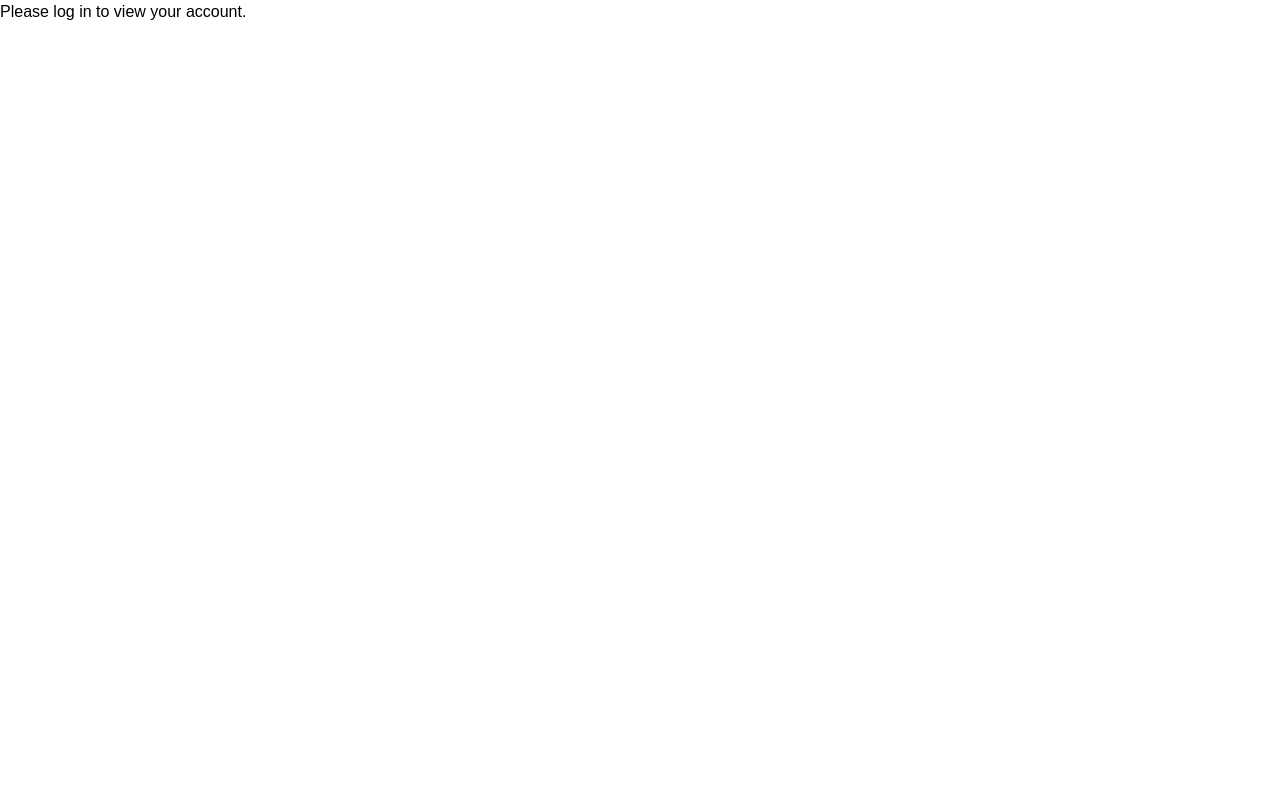
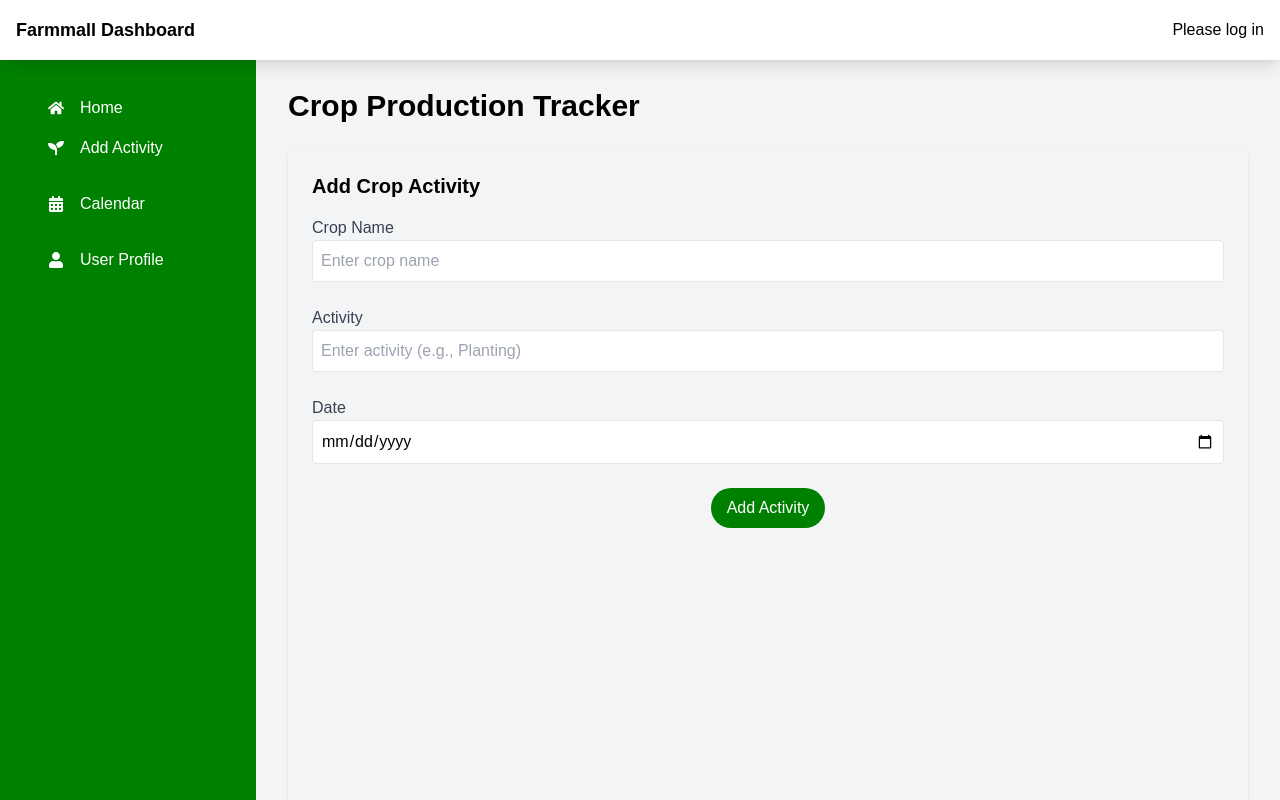
Before and after one commit to Griffin-Ndede/farm_mall, a React (Vite) app: page /dashboard in a window 1280 px wide. Shown: the top 800 px of the page. Built offline with nearby package versions, Linux system fonts and the light colour scheme; no server answers.

Commit message:
modifies the dashboard to handle the logged in user

```diff
--- a/src/Pages/Dashboard.jsx
+++ b/src/Pages/Dashboard.jsx
@@ -19,16 +19,17 @@ function Dashboard() {
     activity_date: "",
   });
   const [isSidebarOpen, setIsSidebarOpen] = useState(false);
-  const {user, logout} = useContext(UserContext)
-console.log(user)
-  // Fetch activities from the backend
+  const { user, logout } = useContext(UserContext);
+
+  console.log(user);
+
   useEffect(() => {
     const fetchActivities = async () => {
       try {
         const response = await fetch(`${BASE_URL}/activities/`);
         const data = await response.json();
-        console.log(data)
-        // Map backend data to event format
+        console.log(data);
+
         const formattedEvents = data.map((activity) => ({
           title: `${activity.crop_name} - ${activity.activity}`,
           start: moment(activity.activity_date).toDate(),
@@ -42,13 +43,12 @@ console.log(user)
     };
 
     fetchActivities();
-  }, []); // Empty dependency array ensures it runs once when the component mounts
+  }, []);
 
   const handleFormSubmit = async (e) => {
     e.preventDefault();
     const activity_date = new Date(formData.activity_date);
 
-    // Main event object
     const newEvent = {
       crop_name: formData.cropName,
       activity: formData.activity,
@@ -73,21 +73,16 @@ console.log(user)
     }
 
     const allEvents = [newEvent, ...projectedEvents];
-
-    // Update the calendar with the new events
     setEvents([...events, ...allEvents]);
-
-    // Clear the form
     setFormData({ cropName: "", activity: "", activity_date: "" });
 
-    // Post the events to the backend
     try {
       const response = await fetch("http://127.0.0.1:8000/activities/", {
         method: "POST",
         headers: {
           "Content-Type": "application/json",
         },
-        body: JSON.stringify(allEvents), // Send combined event data
+        body: JSON.stringify(allEvents),
       });
 
       if (response.ok) {
@@ -101,142 +96,127 @@ console.log(user)
     }
   };
 
-
-
   const handleInputChange = (e) => {
     const { name, value } = e.target;
     setFormData({ ...formData, [name]: value });
   };
 
   return (
-    // <div className="flex h-full">
-    //   {/* Side Navigation */}
-    //   <div
-    //     className={`w-64 bg-custom-green text-white flex flex-col p-4 top-0 fixed h-full z-10 transition-transform duration-300 ${isSidebarOpen ? "translate-x-0" : "-translate-x-full"
-    //       } md:translate-x-0`}
-    //   >
-    //     <div className="flex justify-between items-center mb-6">
-    //       <h1 className="text-lg font-bold md:text-2xl">Farm Dashboard</h1>
-    //       <button
-    //         className="md:hidden text-white"
-    //         onClick={() => setIsSidebarOpen(false)}
-    //       >
-    //         X
-    //       </button>
-    //     </div>
-    //     <nav className="space-y-4   p-4">
-    //       <Link to="/" className="group flex items-center space-x-4 px-4 py-2 rounded-md hover:bg-green-100 transition duration-200">
-    //         <FaHome className="text-green-600 group-hover:text-green-800" />
-    //         <span className="text-white  group-hover:text-green-800">Home</span>
-    //       </Link>
+    <div className="flex h-full">
+      {/* Mini Navbar */}
+      <div className="fixed top-0 left-0 w-full p-4 bg-white flex justify-between items-center z-20 shadow-lg">
+        <Link to="/"><h1 className="text-lg font-bold">Farmmall Dashboard</h1></Link>
+        <div className="flex items-center space-x-4">
+          {user ? (
+            <>
+              <span className="font-medium">Welcome {user.username}</span>
+              <button
+                onClick={logout}
+                className="px-3 py-2 bg-red-600 text-white rounded-3xl text-sm"
+              >
+                Logout
+              </button>
+            </>
+          ) : (
+            <p>Please log in</p>
+          )}
+        </div>
+      </div>
 
-    //       <AnchorLink href="#activity">
-    //         <button className="group flex items-center space-x-4 px-4 py-2 rounded-md hover:bg-green-100 transition duration-200">
-    //           <FaSeedling className="text-green-600 group-hover:text-green-800" />
-    //           <span className="text-white  group-hover:text-green-800">Add Activity</span>
-    //         </button>
-    //       </AnchorLink>
-    //       <AnchorLink
-    //         href="#calendar"
-    //         className="group flex items-center space-x-4 px-4 py-2 rounded-md hover:bg-green-100 transition duration-200"
-    //       >
-    //         <FaCalendarAlt className="text-green-600 group-hover:text-green-800" />
-    //         <span className="text-white  group-hover:text-green-800">Calendar</span>
-    //       </AnchorLink>
+      {/* Side Navigation */}
+      <div
+        className={`w-64 bg-custom-green text-white flex flex-col p-4 top-0 fixed h-full z-10 transition-transform duration-300 ${isSidebarOpen ? "translate-x-0" : "-translate-x-full"
+          } md:translate-x-0 mt-14`}
+      >
+        <nav className="space-y-4 p-4">
+          <Link
+            to="/"
+            className="group flex items-center space-x-4 px-4 py-2 rounded-md hover:bg-green-100 transition duration-200"
+          >
+            <FaHome className="text-green-600 group-hover:text-green-800" />
+            <span className="text-white group-hover:text-green-800">Home</span>
+          </Link>
 
+          <AnchorLink href="#activity">
+            <button className="group flex items-center space-x-4 px-4 py-2 rounded-md hover:bg-green-100 transition duration-200">
+              <FaSeedling className="text-green-600 group-hover:text-green-800" />
+              <span className="text-white group-hover:text-green-800">Add Activity</span>
+            </button>
+          </AnchorLink>
 
+          <AnchorLink
+            href="#calendar"
+            className="group flex items-center space-x-4 px-4 py-2 rounded-md hover:bg-green-100 transition duration-200"
+          >
+            <FaCalendarAlt className="text-green-600 group-hover:text-green-800" />
+            <span className="text-white group-hover:text-green-800">Calendar</span>
+          </AnchorLink>
 
-    //       <button className="group flex items-center space-x-4 px-4 py-2 rounded-md hover:bg-green-100 transition duration-200">
-    //         <FaUser className="text-green-600 group-hover:text-green-800" />
-    //         <span className="text-white  group-hover:text-green-800">User Profile</span>
-    //       </button>
-    //     </nav>
+          <button className="group flex items-center space-x-4 px-4 py-2 rounded-md hover:bg-green-100 transition duration-200">
+            <FaUser className="text-green-600 group-hover:text-green-800" />
+            <span className="text-white group-hover:text-green-800">User Profile</span>
+          </button>
+        </nav>
+      </div>
 
-    //   </div>
+      {/* Main Content */}
+      <div className="flex-1 md:ml-64 p-8 bg-gray-100 mt-14">
+        <h2 className="text-3xl font-bold mb-6">Crop Production Tracker</h2>
 
-    //   {/* Main Content */}
-    //   <div className="flex-1 md:ml-64 p-8 bg-gray-100">
-    //     <button
-    //       className="block md:hidden text-green-700 mb-4"
-    //       onClick={() => setIsSidebarOpen(true)}
-    //     >
-    //       <FaBars size={24} />
-    //     </button>
+        <div className="grid grid-cols-1 gap-8">
+          {/* Form */}
+          <div className="rounded-lg shadow p-6 h-screen" id="activity">
+            <h3 className="text-xl font-bold mb-4">Add Crop Activity</h3>
+            <form onSubmit={handleFormSubmit} className="space-y-6">
+              <div>
+                <label className="block text-gray-700">Crop Name</label>
+                <input
+                  type="text"
+                  name="cropName"
+                  value={formData.cropName}
+                  onChange={handleInputChange}
+                  className="w-full p-2 border rounded"
+                  placeholder="Enter crop name"
+                  required
+                />
+              </div>
+              <div>
+                <label className="block text-gray-700">Activity</label>
+                <input
+                  type="text"
+                  name="activity"
+                  value={formData.activity}
+                  onChange={handleInputChange}
+                  className="w-full p-2 border rounded"
+                  placeholder="Enter activity (e.g., Planting)"
+                  required
+                />
+              </div>
+              <div>
+                <label className="block text-gray-700">Date</label>
+                <input
+                  type="date"
+                  name="activity_date"
+                  value={formData.activity_date}
+                  onChange={handleInputChange}
+                  className="w-full p-2 border rounded"
+                  required
+                />
+              </div>
 
-    //     <h2 className="text-3xl font-bold mb-6">Crop Production Tracker</h2>
-    //     <div className="grid grid-cols-1 gap-8">
-    //       {/* Form */}
-    //       <div className="rounded-lg h-screen shadow p-6" id="activity">
-    //         <h3 className="text-xl font-bold mb-4">Add Crop Activity</h3>
-    //         <form onSubmit={handleFormSubmit} className="space-y-6">
-    //           <div>
-    //             <label className="block text-gray-700 ">Crop Name</label>
-    //             <input
-    //               type="text"
-    //               name="cropName"
-    //               value={formData.cropName}
-    //               onChange={handleInputChange}
-    //               className="w-full p-2 border rounded"
-    //               placeholder="Enter crop name"
-    //               required
-    //             />
-    //           </div>
-    //           <div>
-    //             <label className="block text-gray-700 ">Activity</label>
-    //             <input
-    //               type="text"
-    //               name="activity"
-    //               value={formData.activity}
-    //               onChange={handleInputChange}
-    //               className="w-full p-2 border rounded"
-    //               placeholder="Enter activity (e.g., Planting)"
-    //               required
-    //             />
-    //           </div>
-    //           <div>
-    //             <label className="block text-gray-700 ">Date</label>
-    //             <input
-    //               type="date"
-    //               name="activity_date"
-    //               value={formData.activity_date}
-    //               onChange={handleInputChange}
-    //               className="w-full p-2 border rounded"
-    //               required
-    //             />
-    //           </div>
+              <button type="submit" className="py-2 px-4 rounded-3xl mx-auto flex justify-center text-white bg-custom-green">
+                Add Activity
+              </button>
+            </form>
+          </div>
 
-    //           <button
-    //             type="submit"
-    //             className="py-2 px-4 rounded-3xl mx-auto flex justify-center text-white bg-custom-green"
-    //           >
-    //             Add Activity
-    //           </button>
-    //         </form>
-    //       </div>
-
-    //       {/* Calendar */}
-    //       <div className="bg-white rounded-lg shadow p-6" id="calendar">
-    //         <h3 className="text-xl font-bold mb-4">Calendar</h3>
-    //         <Calendar
-    //           localizer={localizer}
-    //           events={events}
-    //           startAccessor="start"
-    //           endAccessor="end"
-    //           style={{ height: 400 }}
-    //         />
-    //       </div>
-    //     </div>
-    //   </div>
-    // </div>
-    <div>
-      {user ? (
-        <div>
-          <h2>Welcome, {user.username}!</h2>
-          <button onClick={logout}>Logout</button>
+          {/* Calendar */}
+          <div className="bg-white rounded-lg shadow p-6" id="calendar">
+            <h3 className="text-xl font-bold mb-4">Calendar</h3>
+            <Calendar localizer={localizer} events={events} startAccessor="start" endAccessor="end" style={{ height: 400 }} />
+          </div>
         </div>
-      ) : (
-        <p>Please log in to view your account.</p>
-      )}
+      </div>
     </div>
   );
 }
```
